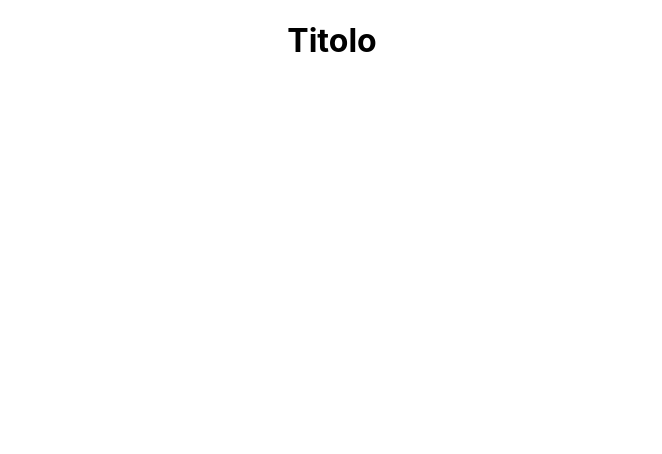
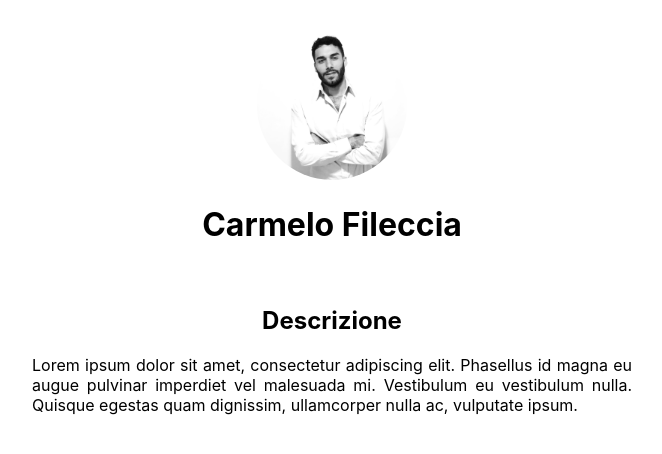
Before and after one commit to carmelofileccia/prima-app-react, a React (Create React App) app: page / in a window 1280 px wide. Shown: the top 454 px of the page, without its empty margins (308-970 px from the left). Built offline with nearby package versions, Linux system fonts and the light colour scheme.

Commit message:
add img desc

```diff
--- a/src/App.js
+++ b/src/App.js
@@ -1,10 +1,12 @@
 import Header from "../src/components/Header/Header"
+import Description from "../src/components/Description/Description"
 import './App.css';
 
 function App() {
   return (
     <div className="App">
       <Header/>
+      <Description/>
     </div>
   );
 }
--- /dev/null
+++ b/src/components/Description/Description.js
@@ -0,0 +1,15 @@
+import styles from './styles.css';
+function Description () {
+    return (
+        <div className="description">
+            <h2 className="title-desc">Descrizione</h2>
+            <p className='paraDesc'>Lorem ipsum dolor sit amet, consectetur adipiscing elit.
+                Phasellus id magna eu augue pulvinar imperdiet vel malesuada mi.
+                Vestibulum eu vestibulum nulla. Quisque egestas quam dignissim,
+                ullamcorper nulla ac, vulputate ipsum.
+            </p>
+        </div>
+    )
+}
+
+export default Description;
--- /dev/null
+++ b/src/components/Description/styles.css
@@ -0,0 +1,12 @@
+.description {
+    padding-top: 20px;
+}
+.paraDesc {
+    width: 600px;
+    height: 250px;
+    margin: 0 auto;
+    flex-wrap: wrap;
+    text-align: justify;
+
+
+}
--- a/src/components/Header/Header.js
+++ b/src/components/Header/Header.js
@@ -1,6 +1,12 @@
+import carmelo from '../../images/carmelo.jpeg';
+import styles from './styles.css';
+
 function Header () {
     return (
-        <h1>Titolo</h1>
+        <div>
+            <img src={carmelo} className="img-profile" alt="..."/>
+            <h1 className="name">Carmelo Fileccia</h1>
+        </div>
     )
 }
 
--- a/src/components/Header/styles.css
+++ b/src/components/Header/styles.css
@@ -0,0 +1,5 @@
+.img-profile {
+    margin-top: 30px;
+    max-width: 150px;
+    border-radius: 100px;
+}
```
Also changed, not shown: src/images/carmelo.jpeg (added).
